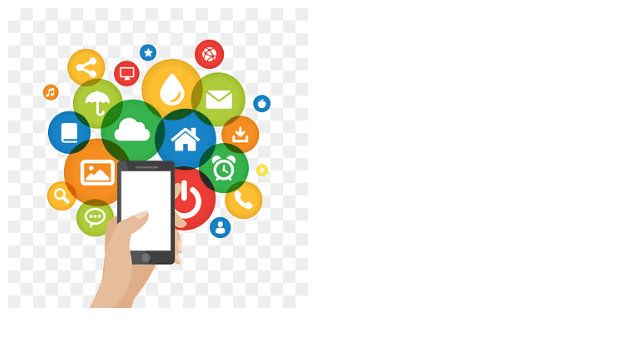
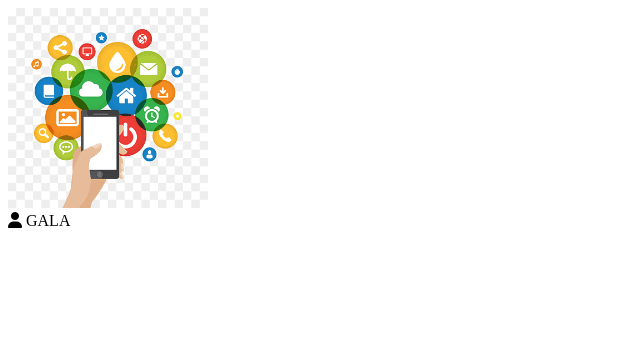
Before and after one commit to Bacar6/todo-list, a plain HTML site: page carte.html in a window 1280 px wide. Shown: the whole page, without its empty margins (0-640 px from the left). Drawn offline with Linux system fonts and the light colour scheme.

Commit message:
exo carte-Hover lien

```diff
--- a/carte.html
+++ b/carte.html
@@ -9,17 +9,36 @@
 
   <link rel="stylesheet" href="css/carte.css">
 
+  <!-------------------- Lien Font Awesome ---------------------------->
+  <link rel="stylesheet" href="https://cdnjs.cloudflare.com/ajax/libs/font-awesome/6.3.0/css/all.min.css" integrity="sha512-SzlrxWUlpfuzQ+pcUCosxcglQRNAq/DZjVsC0lE40xsADsfeQoEypE+enwcOiGjk/bSuGGKHEyjSoQ1zVisanQ==" crossorigin="anonymous" referrerpolicy="no-referrer" />
+
   <script src="javascript/carte.js" defer></script>
+
+
   <title>Travail-JS</title>
 </head>
 <body>
-
+  <!------------------ CARTE HOVER !!! ---------------->
   <div class="box">
     <img src="image/carte-img.png" alt="">
 
     <div class="hovered"><span>Hello GALA !!</span> </div>
 
   </div>
+
+  <!----------------------------- Carte ----------------------->
+
+  <div class="box-2">
+    <i class="fa-solid fa-user"></i>
+    GALA
+  </div>
+
+
+
+
+
+
+
 
 
   <!--<img src="image/carte-img.png" alt="">-->
@@ -47,9 +66,5 @@
 
 
 
-
-
-
-
 </body>
 </html>
--- a/css/carte.css
+++ b/css/carte.css
@@ -1,6 +1,7 @@
+/* CARTE HOVER !!! */
 .box{
   position: relative;
-  width: 300px;
+  width: 200px;
 
 }
 
@@ -35,3 +36,5 @@
   transform: translate(-50%, -50%);
   font-family: 'Courier New', Courier, monospace;
 }
+
+/********************* Carte ***********************************************************/
```
